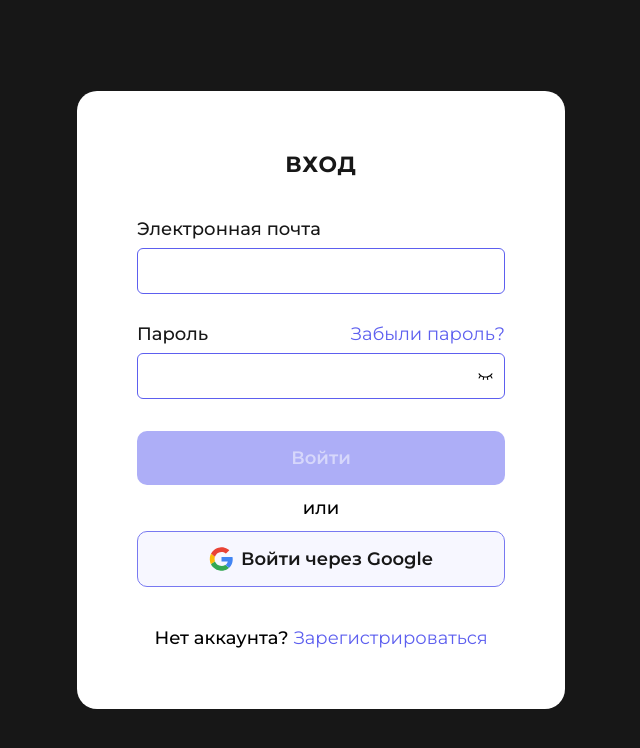
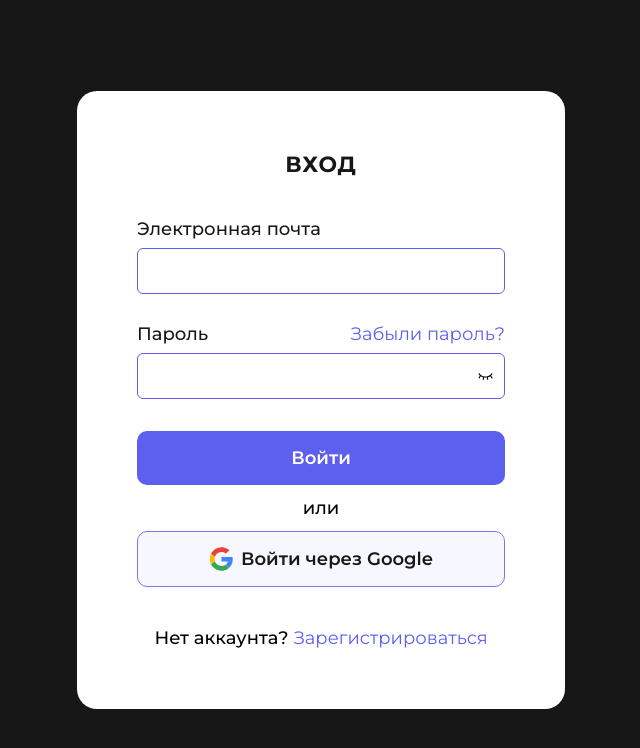
Before and after one commit to Githance/frontend, a React (Create React App) app: page /auth in a window 1280 px wide. Shown: the top 748 px of the page, without its empty margins (319-959 px from the left). Built offline with nearby package versions, Linux system fonts and the light colour scheme.

Commit message:
fix: исправить кастомный хук

```diff
--- a/src/hooks/useForm.js
+++ b/src/hooks/useForm.js
@@ -1,3 +1,4 @@
+/* eslint-disable consistent-return */
 /* eslint-disable no-restricted-syntax */
 /* eslint-disable guard-for-in */
 import { useState, useCallback, useMemo } from "react";
@@ -6,19 +7,19 @@ export default function useForm(formData) {
   const [form, setForm] = useState(formData);
 
   function checkValidInput(value) {
-    if (value.length > 7) {
-      return true;
+    if (value.length > 0 && value.length < 8) {
+      return false;
     }
-    return false;
+    return true;
   }
 
-  function checkValidForm() {
+  const checkValidForm = useCallback(() => {
     const array = [];
     for (const key in form) {
       array.push(form[key].valid);
     }
     return array.length === 0 ? false : array.every((item) => item === true);
-  }
+  }, [form]);
 
   const onFormChange = useCallback(
     (e) => {
@@ -33,7 +34,7 @@ export default function useForm(formData) {
     [form]
   );
 
-  const isValid = useMemo(() => checkValidForm());
+  const isValid = useMemo(() => checkValidForm(), [checkValidForm]);
 
   return { onFormChange, form, isValid };
 }
--- a/src/pages/authentication-page/authentication-page.jsx
+++ b/src/pages/authentication-page/authentication-page.jsx
@@ -18,7 +18,12 @@ import useForm from "../../hooks/useForm";
 function AuthenticationPage() {
   const dispatch = useDispatch();
   const [searchCode] = useSearchParams();
-  const { onFormChange, form, isValid } = useForm({ email: "", password: "" });
+  const configForm = {
+    email: { value: "", valid: true },
+    password: { value: "", valid: true },
+  };
+
+  const { onFormChange, form, isValid } = useForm(configForm);
 
   console.log(isValid);
 
@@ -52,7 +57,7 @@ function AuthenticationPage() {
               name="email"
               onChange={(e) => onFormChange(e)}
             />
-            {false && <InputErrorText>Text</InputErrorText>}
+            {!form.email.valid && <InputErrorText>Text</InputErrorText>}
           </fieldset>
           <fieldset className={style.fieldset}>
             <div className={style.container__password}>
@@ -67,15 +72,15 @@ function AuthenticationPage() {
               name="password"
               onChange={(e) => onFormChange(e)}
             />
-            {false && <InputErrorText>Text</InputErrorText>}
+            {!form.password.valid && <InputErrorText>Text</InputErrorText>}
           </fieldset>
           <fieldset className={cn(style.fieldset, style.container__buttons)}>
             <Button
               className={`${style.button} ${
-                false ? style.button__main : style.button__main_noValid
+                isValid ? style.button__main : style.button__main_noValid
               }`}
               type="submit"
-              isValid={false}
+              isValid={isValid}
             >
               Войти
             </Button>
```
